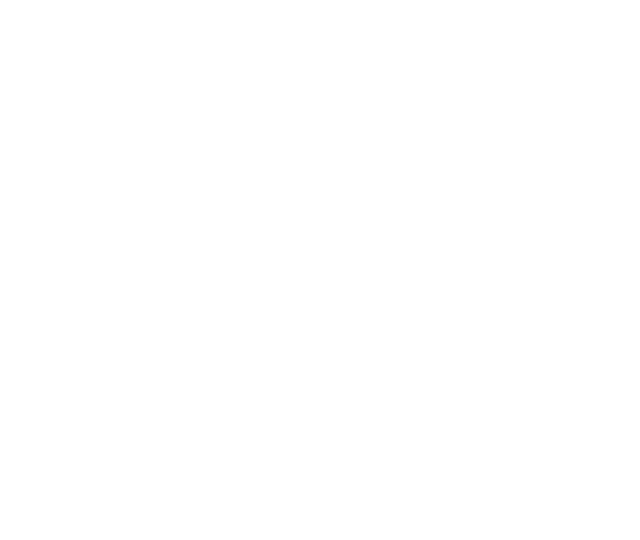
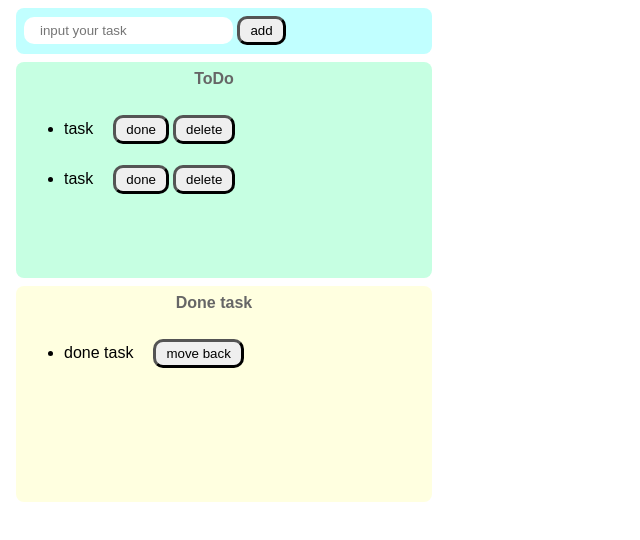
Before and after one commit to msyk9038/ToDoAppWithPlainJavaScript, a website built with Parcel: page index.html in a window 1280 px wide. Shown: the whole page, without its empty margins (0-640 px from the left). Built offline with nearby package versions, Linux system fonts and the light colour scheme.

Commit message:
chapter31 done.

```diff
--- a/index.html
+++ b/index.html
@@ -2,12 +2,50 @@
 <html>
 
 <head>
-	<title>Parcel Sandbox</title>
+	<title>ToDoApp w/ plainJavaScript</title>
 	<meta charset="UTF-8" />
 </head>
 
 <body>
-	<div id="app"></div>
+
+	<!-- input area -->
+	<div class="input-area">
+		<input placeholder="input your task" />
+		<button>add</button>
+	</div>
+
+	<!-- task area -->
+	<div class="incomplete-area">
+		<p class="title">ToDo</p>
+		<ul>
+			<li>
+				<div class="list-row">
+					<p> task </p>
+					<button> done </button>
+					<button> delete </button>
+				</div>
+			</li>
+			<li>
+					<div  class="list-row">
+						<p> task </p>
+						<button> done </button>
+						<button> delete </button>
+					</div>
+			</li>
+	</div>
+
+	<!-- done area -->
+	<div class="done-area">
+		<p class="title"> Done task </p>
+		<ul>
+			<li>
+				<div class="list-row">
+					<p> done task </p>
+					<button> move back </button>
+				</div>
+			</li>
+		</ul>
+	</div>
 
 	<script src="src/index.js">
 	</script>
--- a/src/styles.css
+++ b/src/styles.css
@@ -1,3 +1,66 @@
 body {
   font-family: sans-serif;
 }
+
+input {
+  border-radius: 10px; /* inputエリアの角を丸める */
+  border: none;
+  padding: 6px 16px; /* left: fromTop, right: fromLeft */
+  outline: none; /* when select input area */
+}
+
+button {
+  border-radius: 10px;
+  border-width: 3px;
+  padding: 4px 10px;
+  margin-right: 4px;
+}
+
+button:hover {
+  background-color: #ff7fff;
+  color: #fff; /* font color */
+  cursor: pointer;
+}
+
+p {
+  margin-right: 20px;
+}
+
+.input-area {
+  background-color: #c1ffff;
+  width: 400px;
+  height: 30px;
+  padding: 8px; /* 内側の余白 */
+  margin: 8px; /* 外側の余白 */
+  border-radius: 8px; /* 角を丸くする */
+}
+
+.incomplete-area {
+  background-color: #c6ffe2;
+  width: 400px;
+  min-height: 200px;
+  padding: 8px;
+  margin: 8px; /* 外側の余白 */
+  border-radius: 8px; /* 角を丸くする */
+}
+
+.done-area {
+  background-color: #ffffe0;
+  width: 400px;
+  min-height: 200px;
+  padding: 8px;
+  margin: 8px; /* 外側の余白 */
+  border-radius: 8px; /* 角を丸くする */
+}
+
+.title {
+  text-align: center;
+  margin-top: 0;
+  font-weight: bold;
+  color: #666;
+}
+
+.list-row {
+  display: flex;
+  align-items: center;
+}
```
